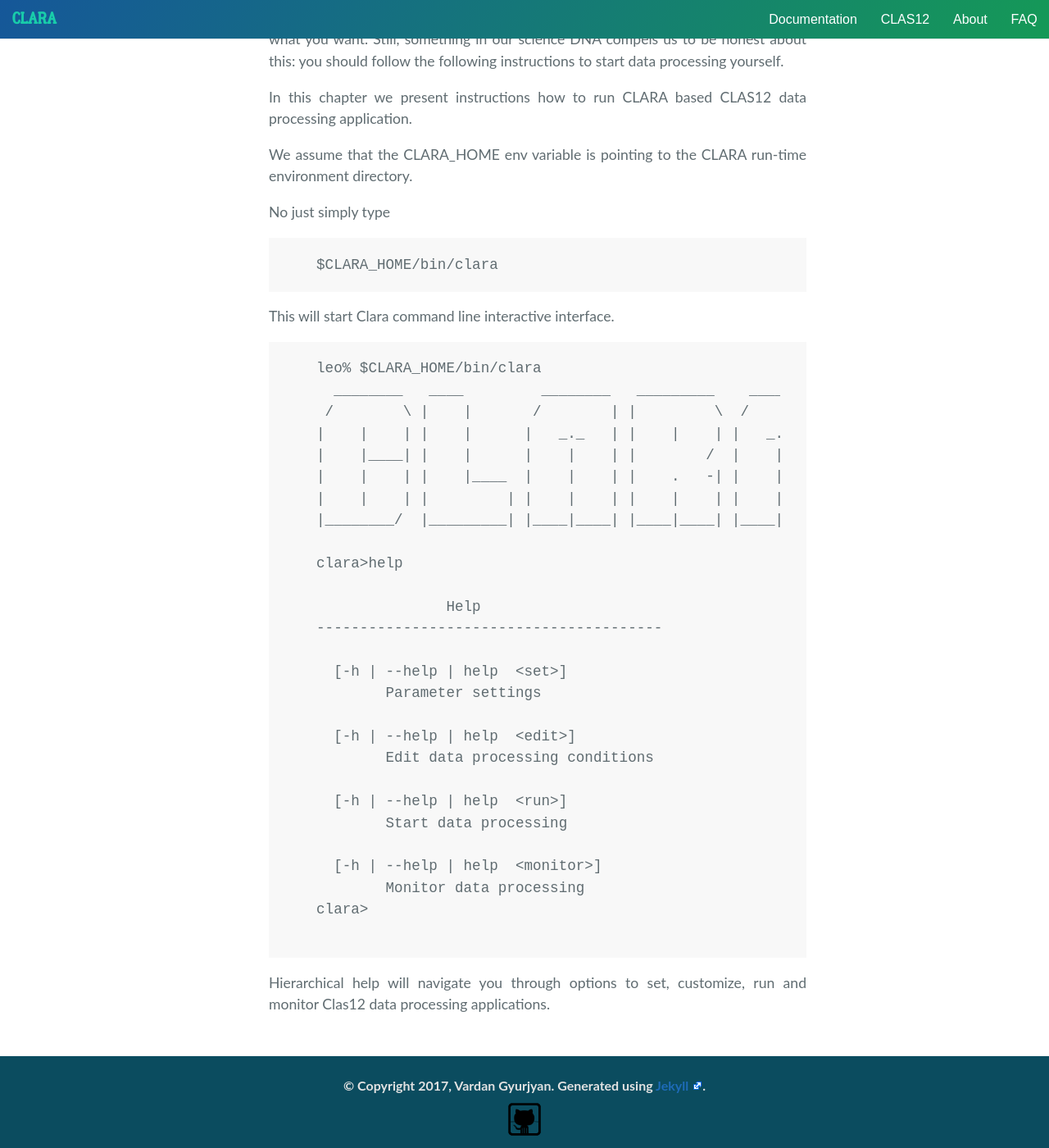
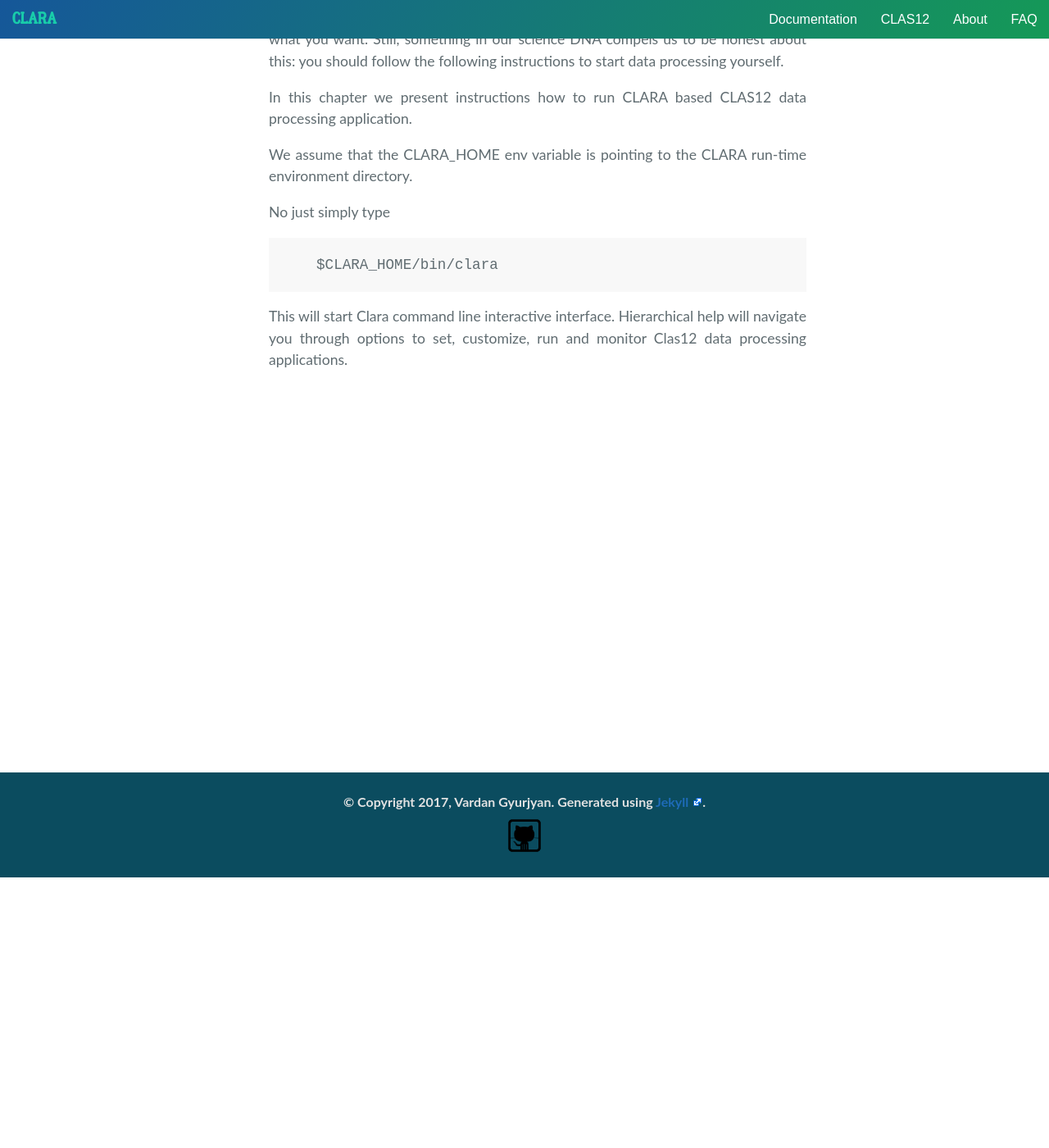
Before and after one commit to JeffersonLab/clara-docs, a Jekyll site: the page built from docs/clas/data-processing.md, in a window 1280 px wide and 1400 px high, scrolled down 330 px. Shown: the whole window at 82% size. Built offline with Jekyll 4.4.1, drawn with Linux system fonts in a browser that asks for light colours; nearby versions of some CDN libraries.

Commit message:
minor updates

````diff
--- a/docs/clas/data-processing.md
+++ b/docs/clas/data-processing.md
@@ -33,34 +33,5 @@ $CLARA_HOME/bin/clara
 ```
 
 This will start Clara command line interactive interface.
-```
-leo% $CLARA_HOME/bin/clara
-  ________   ____         ________   _________    ________
- /        \ |    |       /        | |         \  /        | 4.3.0
-|    |    | |    |      |   _._   | |    |    | |   _._   |
-|    |____| |    |      |    |    | |        /  |    |    |
-|    |    | |    |____  |    |    | |    .   -| |    |    |
-|    |    | |         | |    |    | |    |    | |    |    |
-|________/  |_________| |____|____| |____|____| |____|____|
-
-clara>help
-
-               Help
-----------------------------------------
-
-  [-h | --help | help  <set>]
-        Parameter settings
-
-  [-h | --help | help  <edit>]
-        Edit data processing conditions
-
-  [-h | --help | help  <run>]
-        Start data processing
-
-  [-h | --help | help  <monitor>]
-        Monitor data processing
-clara>
-
-```
 Hierarchical help will navigate you through options to set, customize, run and monitor
 Clas12 data processing applications.
````
